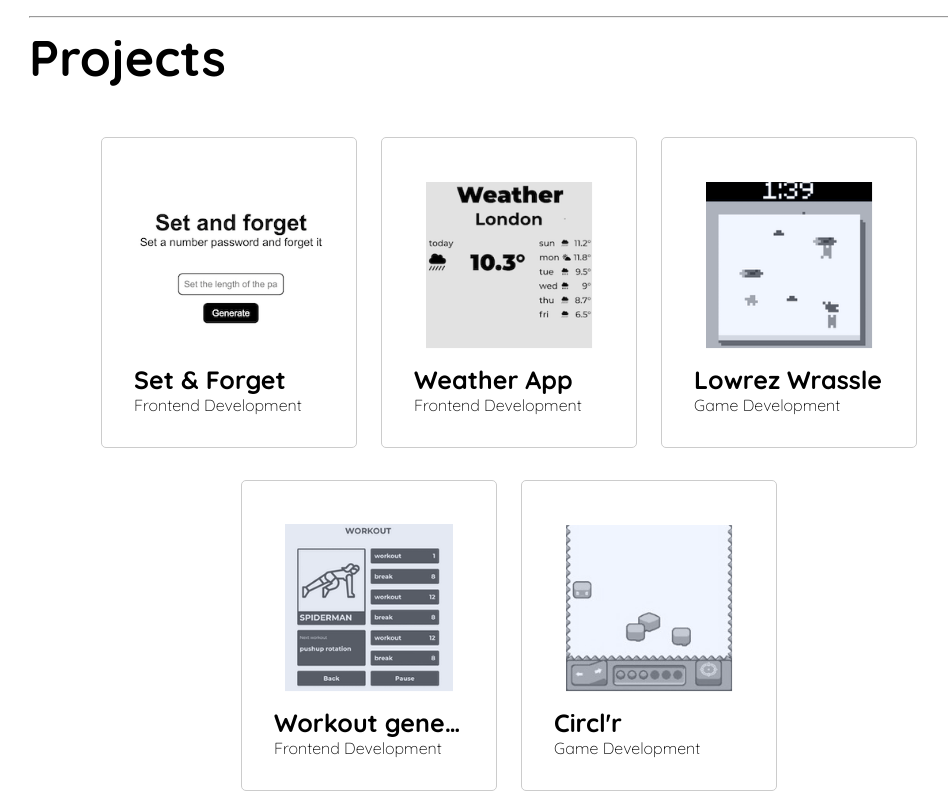
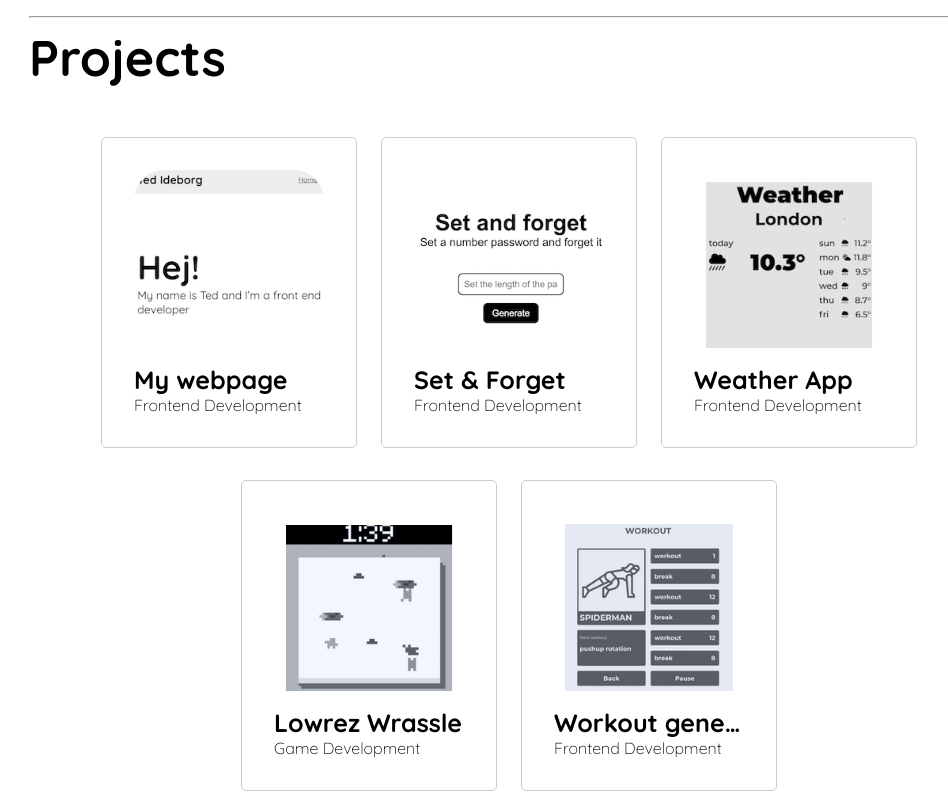
Before and after one commit to tedideborg/tedideborg.github.io, an Astro site: page / in a window 1280 px wide. Shown: the part 1320-2120 px from the top of the page, without its empty margins (131-1079 px from the left). Built offline with nearby package versions, Linux system fonts and the light colour scheme; Astro itself is replaced by a stand-in of ours.

Commit message:
Update projects

```diff
--- a/src/data/projects.json
+++ b/src/data/projects.json
@@ -1,5 +1,15 @@
 {
     "projects": [
+        {
+            "id": 7,
+            "title": "My webpage",
+            "description": "My personal webpage that you're probably reading this on.",
+            "image": "/images/my-website.png",
+            "category": "Frontend Development",
+            "link": "https://tedideborg.github.io/",
+            "labels": ["Astro"],
+            "info": "My personal website that I built with Astro which I have come to love. I used vanilla css and I focused on it being very accessible."
+        },
         {
             "id": 6,
             "title": "Set & Forget",
--- a/src/partials/Projects.astro
+++ b/src/partials/Projects.astro
@@ -1,20 +1,31 @@
 ---
-import Project from "../components/Project.astro";
-import json from "../data/projects.json";
+import Project from '../components/Project.astro';
+import json from '../data/projects.json';
 
 const projects = json.projects;
+---
 
----
 <section>
     <h2 class="fs-secondary-heading space-bottom">Projects</h2>
     <div class="projects">
-		{projects.map((project, index) => {
-			if (index < 5) return <Project link={project.link} title={project.title} image={project.image} category={project.category} />
+        {
+            projects.map((project, index) => {
+                if (index < 5)
+                    return (
+                        <Project
+                            link={project.link}
+                            title={project.title}
+                            image={project.image}
+                            category={project.category}
+                        />
+                    );
+            })
         }
-		)}
     </div>
     <div class="see-more">
-		<a href="/projects" class="fs-link fs-medium-bold-heading">See more...</a>
+        <a href="/projects" class="fs-link fs-medium-bold-heading"
+            >See more...</a
+        >
     </div>
 </section>
 
```
Also changed, not shown: public/images/chris_small.png (deleted), public/images/my-website.png (added). Lines whose indentation alone changed are shown as unchanged.
